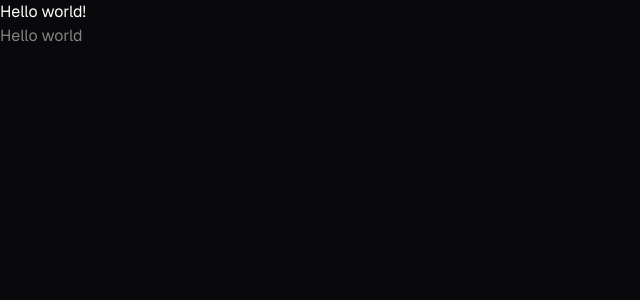
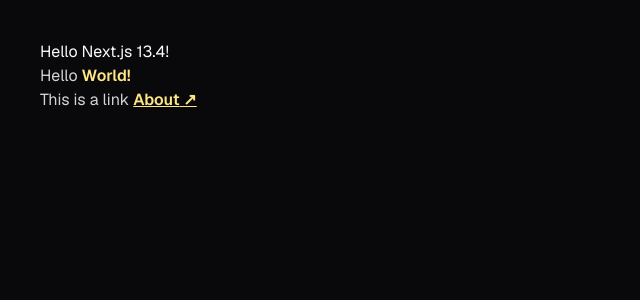
Before and after one commit to yoruverse-dev/account, a Next.js app: page / in a window 1280 px wide. Shown: the top 300 px of the page, without its empty margins (0-640 px from the left). Built offline with nearby package versions, Linux system fonts and the light colour scheme.

Commit message:
Added global styles

```diff
--- a/package.json
+++ b/package.json
@@ -16,6 +16,7 @@
   "devDependencies": {
     "@eslint/eslintrc": "^3",
     "@tailwindcss/postcss": "^4",
+    "@tailwindcss/typography": "^0.5.16",
     "@types/node": "^20",
     "@types/react": "^19",
     "@types/react-dom": "^19",
--- a/src/app/layout.tsx
+++ b/src/app/layout.tsx
@@ -6,7 +6,9 @@ import { cn } from '@/utils/cn';
 export default function RootLayout({ children }: React.PropsWithChildren) {
     return (
         <html lang='en'>
-            <body className={cn([sans.variable, mono.variable])}>
+            <body className={cn(
+                sans.variable, mono.variable
+            )}>
                 {children}
             </body>
         </html>
--- a/src/app/page.tsx
+++ b/src/app/page.tsx
@@ -1,8 +1,18 @@
+import Link from 'next/link';
+
 export default function Home() {
     return (
         <main>
-            <h1>Hello world!</h1>
-            <input type="text" placeholder="Hello world" />
+            <h1>
+                Hello Next.js 13.4!
+            </h1>
+            <p>
+                Hello <strong>World!</strong>
+            </p>
+            <p>
+                This is a link {' '}
+                <Link href='/about'>About</Link>
+            </p>
         </main>
     );
 }
--- a/src/styles/globals.css
+++ b/src/styles/globals.css
@@ -1,4 +1,6 @@
-@import "tailwindcss";
+@import 'tailwindcss';
+
+@plugin '@tailwindcss/typography';
 
 @theme inline {
   --font-sans: var(--font-geist-sans);
@@ -10,7 +12,19 @@
     @apply scheme-dark scroll-smooth;
   }
 
+  h1, h2, h3, h4, h5, h6 {
+    @apply text-zinc-50;
+  }
+
   body {
-    @apply bg-zinc-950 text-zinc-50 font-sans antialiased;
+    @apply bg-zinc-950 text-zinc-300 font-sans antialiased p-5 sm:p-10;
+  }
+
+  strong, a {
+    @apply font-semibold text-amber-200;
+  }
+
+  a {
+    @apply underline after:content-['_↗']
   }
 }
```
Also changed, not shown: 1 other file (tests, documents, lock files or other folders).
